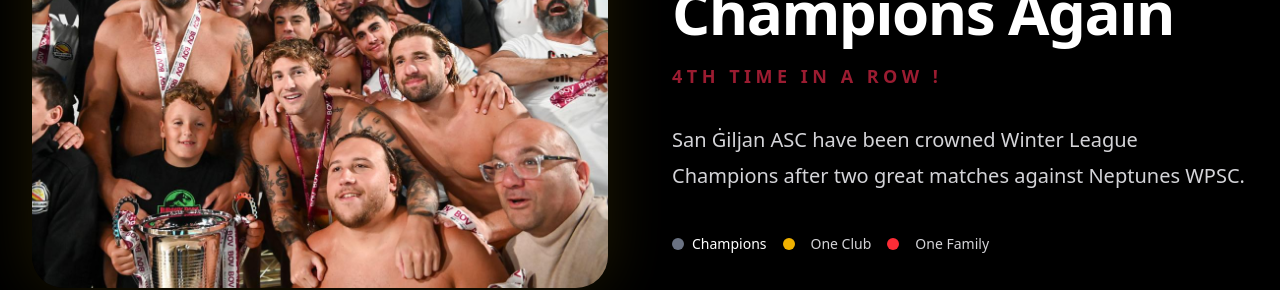
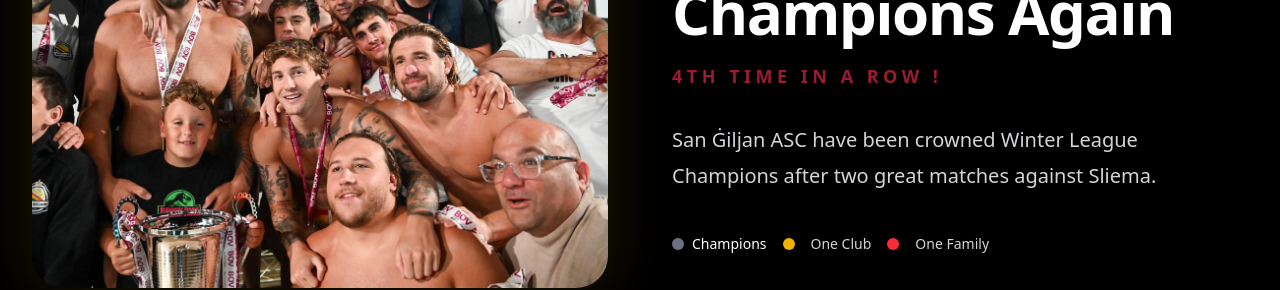
Before and after one commit to simonjordan14/sangiljanasc, a Vue app: page / in a window 1280 px wide. Shown: the part 1100-1390 px from the top of the page. Built offline with nearby package versions, Linux system fonts and the light colour scheme.

Commit message:
changed neptunes to sliema

```diff
--- a/src/components/WinterLeagueChampions.vue
+++ b/src/components/WinterLeagueChampions.vue
@@ -32,7 +32,7 @@
             </p>
 
             <p class="mt-8 max-w-xl text-xl leading-9 text-zinc-300">
-              San Ġiljan ASC have been crowned Winter League Champions after two great matches against Neptunes WPSC.
+              San Ġiljan ASC have been crowned Winter League Champions after two great matches against Sliema.
             </p>
 
             <div class="mt-10 flex flex-wrap items-center gap-4 text-sm font-medium text-zinc-300">
```
